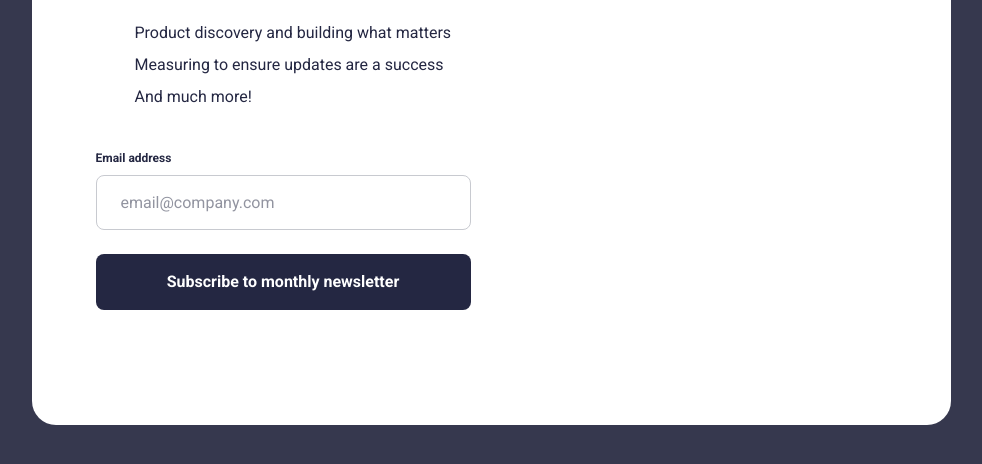
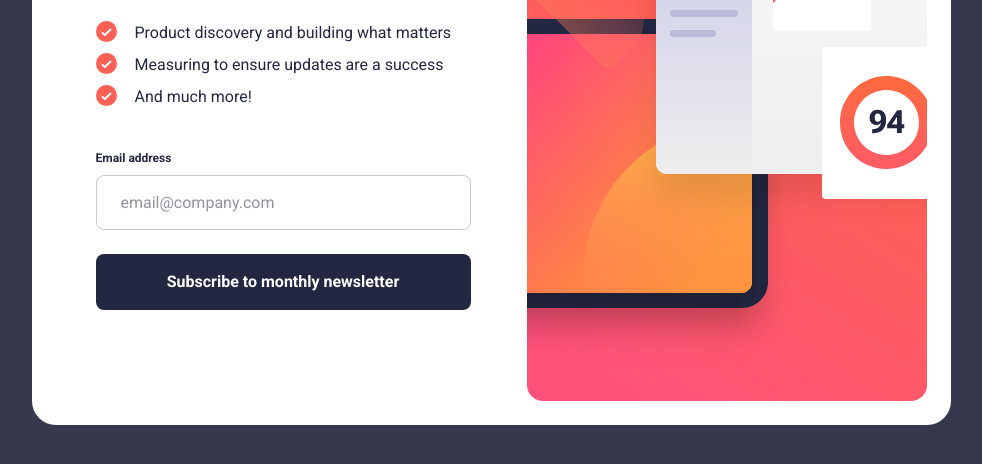
Before and after one commit to danimari94/fem-newsletter-sign-up-with-success-message-main, a plain HTML site: page index.html in a window 1280 px wide. Shown: the part 296-760 px from the top of the page, without its empty margins (149-1131 px from the left). Drawn offline with Linux system fonts and the light colour scheme; the site is published under a folder, as on GitHub Pages, so addresses that start at the root find nothing.

Commit message:
Fix svgs

```diff
--- a/style.css
+++ b/style.css
@@ -132,7 +132,7 @@ p{
 }
 
 .illustration-img{
-  background-image: url('/assets/images/illustration-sign-up-mobile.svg');
+  background-image: url('assets/images/illustration-sign-up-mobile.svg');
   width: 375px;
   height: 284px;
   margin-inline: auto;
@@ -140,7 +140,7 @@ p{
 
 @media(width >= 50rem){
   .illustration-img{
-    background-image: url('/assets/images/illustration-sign-up-desktop.svg');
+    background-image: url('assets/images/illustration-sign-up-desktop.svg');
     width: 400px;
     height: 593px;
     grid-column: 2 / 3;
@@ -175,7 +175,7 @@ p{
 }
 
 .icon-list{
-  background-image: url('/assets/images/icon-list.svg');
+  background-image: url('assets/images/icon-list.svg');
   background-repeat: no-repeat;
   width: 23px;
   height: 21px;
@@ -279,7 +279,7 @@ p{
 }
 
 .icon-success{
-  background-image: url('/assets/images/icon-success.svg');
+  background-image: url('assets/images/icon-success.svg');
   width: 64px;
   aspect-ratio: 1;
 }
```
Also changed, not shown: Screenshot desktop.png (added), 1 other file.
